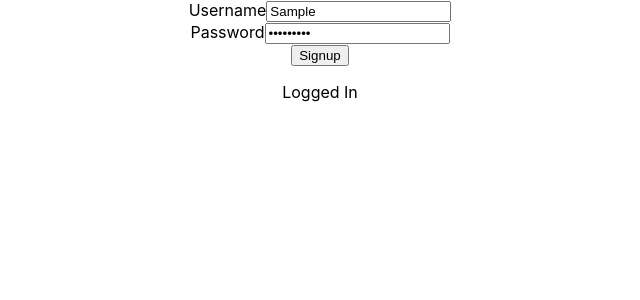
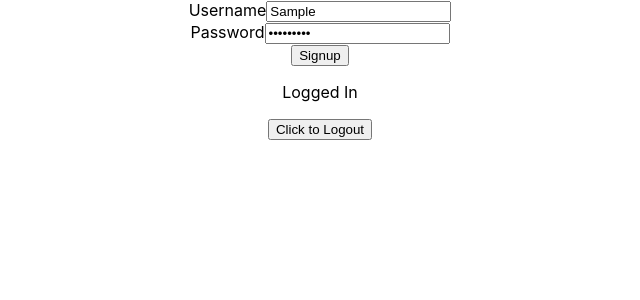
Before and after one commit to yanichik/auth-app, a React (Create React App) app: page / in a window 1280 px wide. Both pictures are taken after typing "Sample", "Sample123" into the empty fields and a click on the button "Signup". Shown: the top 300 px of the page, without its empty margins (320-960 px from the left). Built offline with nearby package versions, Linux system fonts and the light colour scheme.

Commit message:
pass loggedIn status through props

```diff
--- a/src/App.js
+++ b/src/App.js
@@ -1,17 +1,20 @@
 import "./App.css";
 import { useState } from "react";
 import SignupForm from "./components/SignupForm";
+import Logout from "./components/Logout";
 
 function App() {
 	const [loggedIn, setLoggedIn] = useState(false);
 	const signupHandler = () => {
 		setLoggedIn(true);
 	};
+	const logoutHandler = () => {
+		setLoggedIn(false);
+	};
 	return (
 		<div className="App">
-			<SignupForm onSignup={signupHandler} />
-			{loggedIn && <p>Logged In</p>}
-			{!loggedIn && <p>Logged Out</p>}
+			<SignupForm onSignup={signupHandler} loggedIn={loggedIn}/>
+			{loggedIn && <Logout onLogout={logoutHandler} />}
 		</div>
 	);
 }
--- /dev/null
+++ b/src/components/Logout.js
@@ -0,0 +1,13 @@
+const Logout = (props) => {
+	const logoutHandler = () => {
+		props.onLogout();
+	};
+	return (
+		<div>
+			<p>Logged In</p>
+			<button onClick={logoutHandler}>Click to Logout</button>
+		</div>
+	);
+};
+
+export default Logout;
--- a/src/components/SignupForm.js
+++ b/src/components/SignupForm.js
@@ -4,6 +4,7 @@ const SignupForm = (props) => {
 		props.onSignup();
 	};
 	return (
+		<div>
 			<form onSubmit={submitHandler}>
 				<div>
 					<label htmlFor="username">Username</label>
@@ -15,6 +16,8 @@ const SignupForm = (props) => {
 				</div>
 				<button type="submit">Signup</button>
 			</form>
+			{!props.loggedIn && <p>Logged Out</p>}
+		</div>
 	);
 };
 export default SignupForm;
```
Also changed, not shown: 1 other file (tests, documents, lock files or other folders). Lines whose indentation alone changed are shown as unchanged.
